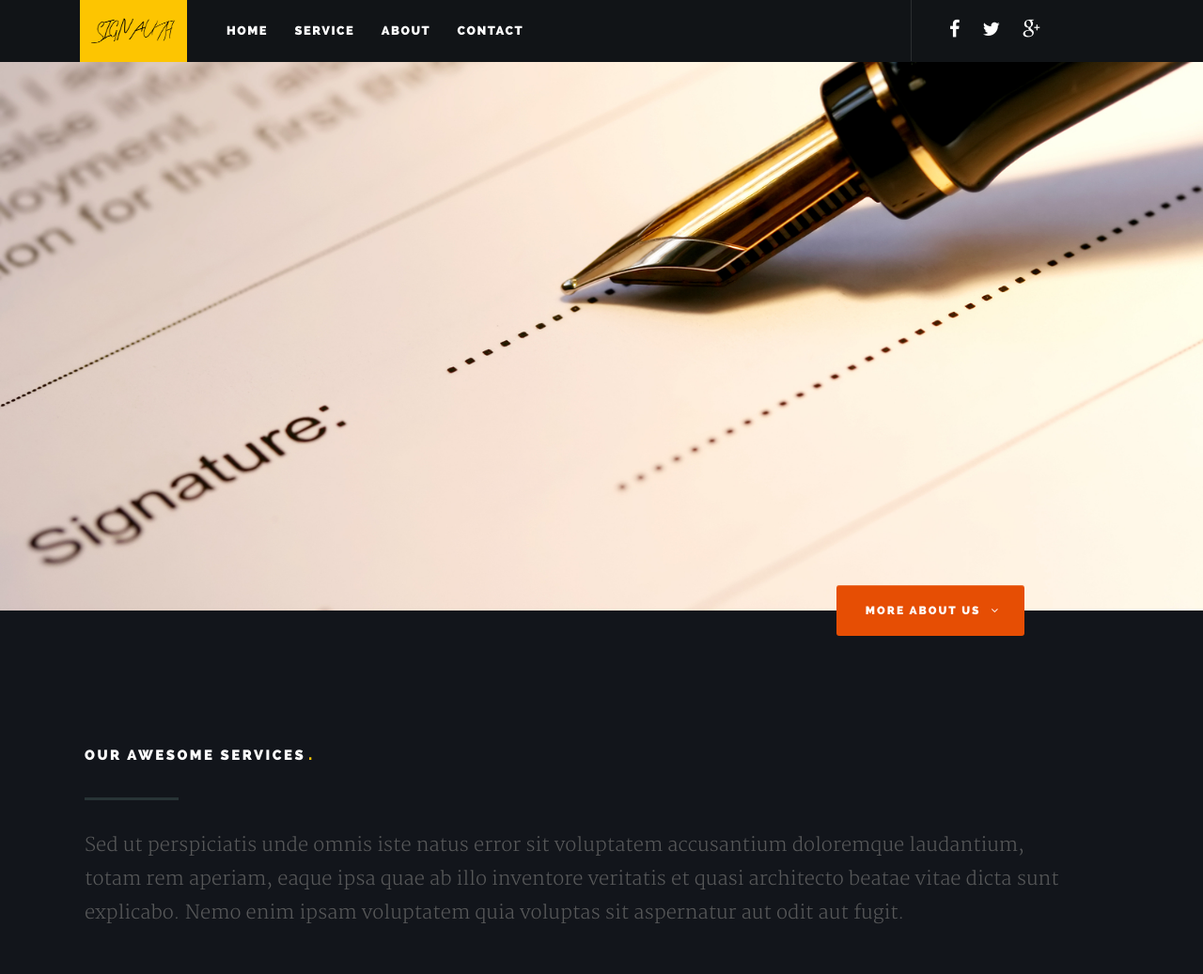
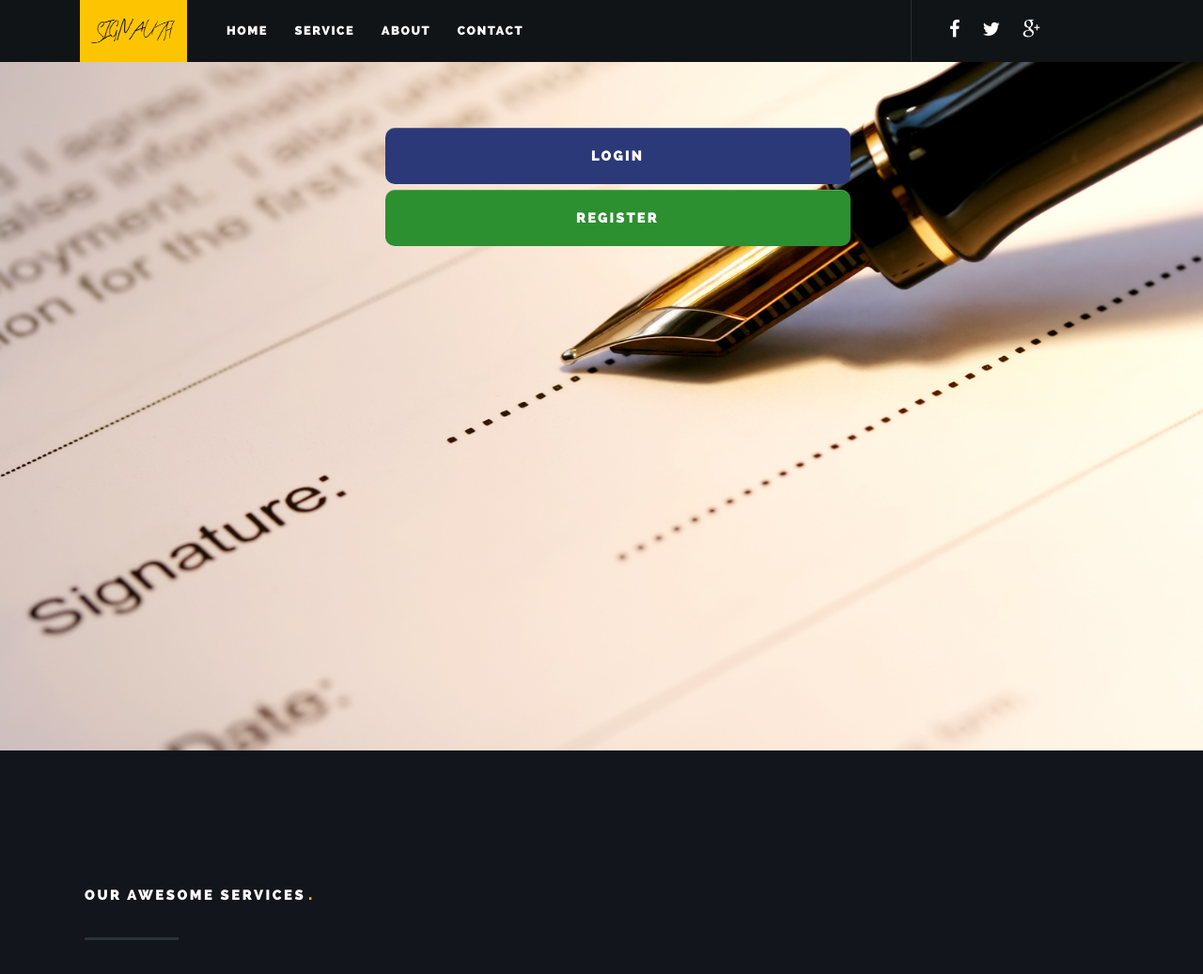
Before and after one commit to prisas/AngelHack_SignAuth, a Flask app: page /register in a window 1280 px wide. Shown: the top 1037 px of the page at 94% size. Run offline with Flask 2, Linux system fonts and the light colour scheme; parts of the project's set-up code (start-up, migrations or seed data) failed here and were passed over; some libraries are stand-ins or nearby versions.

Commit message:
Modified index login/register buttons and created DB scheme

```diff
--- a/static/css/main.css
+++ b/static/css/main.css
@@ -416,6 +416,45 @@ img.pull-left {
 /*
 /* 04. =forms
 /* =================================================================== */
+
+#user-action-buttons {
+	width: 100%;
+	padding: 5% 5% 5% 5%;
+}
+
+#loginbutton {
+	font: 15px/30px "raleway-heavy", sans-serif;
+	text-transform: uppercase;
+	letter-spacing: 2px;
+	height: 60px;
+	padding: 15px 30px;
+	width: 50%;
+	margin-left: 25%;
+	background-color: #2B3978;
+	border-radius: 10px;
+	box-shadow: inset 0 1px 0 rgba(255, 255, 255, 0.2);
+}
+
+#loginbutton:hover {
+	background-color: #3B5998;
+}
+
+#registerbutton {
+	font: 15px/30px "raleway-heavy", sans-serif;
+	text-transform: uppercase;
+	letter-spacing: 2px;
+	height: 60px;
+	padding: 15px 30px;
+	width: 50%;
+	margin-left: 25%;
+	background-color: #2C8F30;
+	border-radius: 10px;
+	box-shadow: inset 0 1px 0 rgba(255, 255, 255, 0.2);
+}
+
+#registerbutton:hover {
+	background-color: #4CAF50;
+}
 
 form {
 	margin-bottom: 30px;
@@ -481,7 +520,7 @@ input[type="button"] {
 	padding: 9px 16px;
 	margin: 0 3px 6px 0;
 	background: #fdc501;
-	color: #000000;
+	color: #fff;
 	text-decoration: none;
 	cursor: pointer;
 	height: auto;
@@ -975,7 +1014,7 @@ ul#nav li.current a:after {
 	-webkit-background-size: cover;
 	-moz-background-size: cover;
 	background-size: cover;
-	min-height: 630px;
+	height: 100%;
 	width: 100%;
 	text-align: left;
 	position: relative;
--- /dev/null
+++ b/static/db/scheme.sql
@@ -0,0 +1,16 @@
+CREATE TABLE IF NOT EXISTS users (
+	id INTEGER PRIMARY KEY AUTOINCREMENT,
+	name VARCHAR(50),
+	mail VARCHAR(50) UNIQUE,
+	password VARCHAR(16),
+	image_id INTEGER UNIQUE AUTOINCREMENT
+);
+
+CREATE TABLE IF NOT EXISTS log (
+	id INTEGER,
+	date_time DATETIME,
+	organization VARCHAR(50),
+	accepted BOOLEAN,
+	PRIMARY KEY(id, date_time),
+	FOREIGN KEY(id) REFERENCES users(id)
+);
--- a/templates/index.html
+++ b/templates/index.html
@@ -7,7 +7,7 @@
    <!--- basic page needs
    ================================================== -->
    <meta charset="utf-8">
-	<title>SignAuth</title>
+	<title>SignAuth - Keeping your signature unique</title>
 	<meta name="description" content="">
 	<meta name="author" content="">
 
@@ -80,6 +80,11 @@
 
 			<div class="twelve columns hero-container">
 
+				<ul id="user-action-buttons">
+		      		<button id="loginbutton">Login</button>
+		      		<button id="registerbutton">Register</button>
+		    	</ul>
+
 			   <!-- hero-slider start-->
 			   <div id="hero-slider" class="flexslider">
 
@@ -123,10 +128,6 @@
 	      </div> <!-- end twelve columns-->
 
 		</div> <!-- end row -->
-
-		<div id="more">
-		      <a class="smoothscroll" href="#services">More About Us<i class="fa fa-angle-down"></i></a>
-		</div>
 
    </section> <!-- end homepage hero -->
 
```
